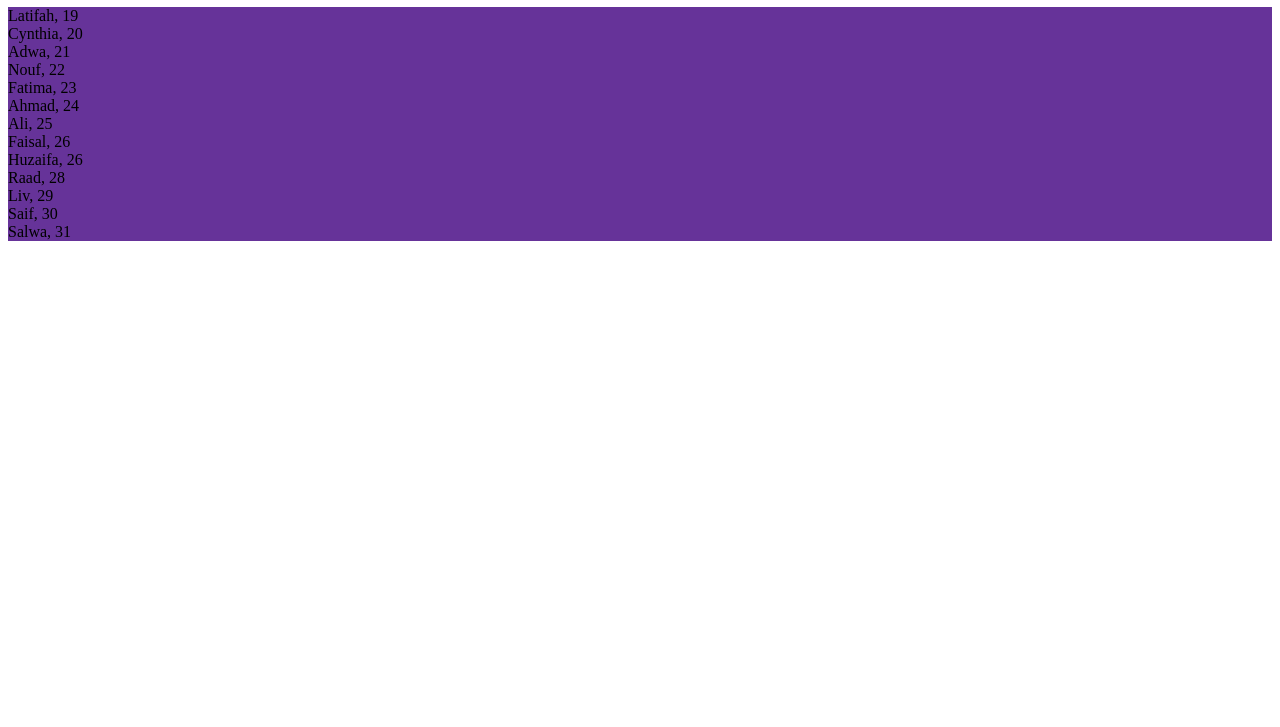
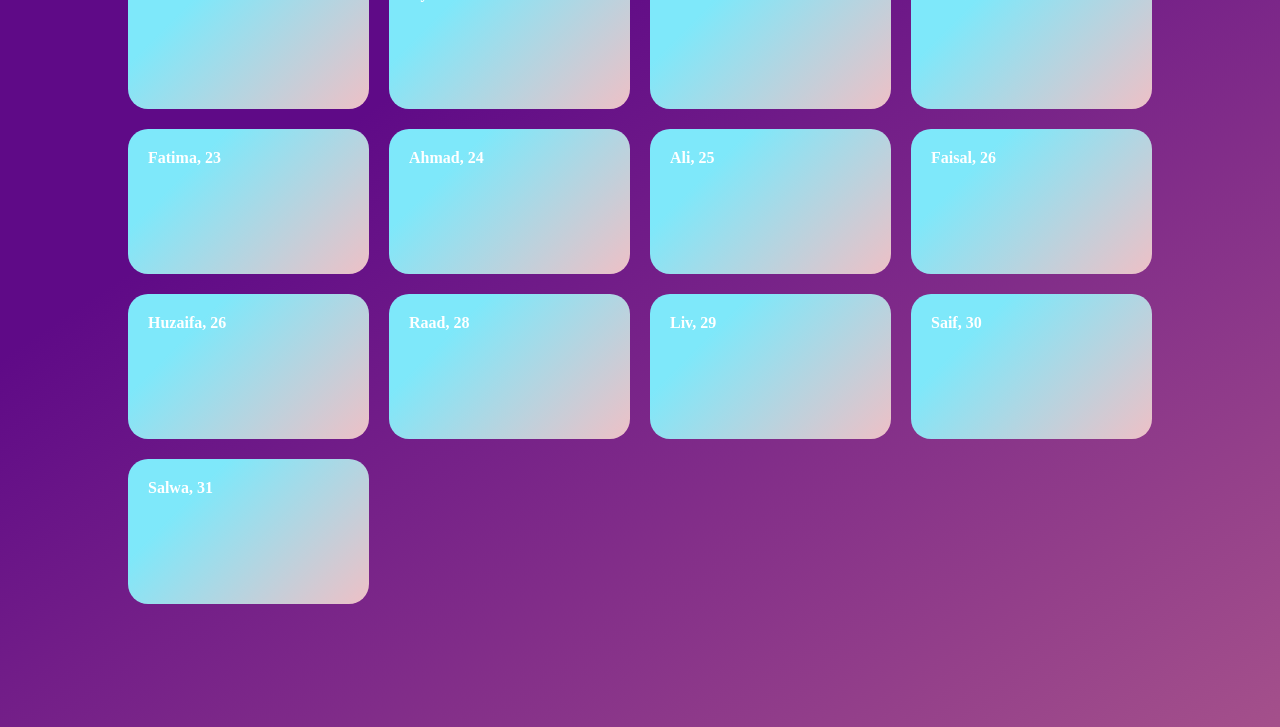
Before and after one commit to Latifahal/Squad, a plain HTML site: page index.html in a window 1280 px wide. Shown: the part 73-800 px from the top of the page. Drawn offline with Linux system fonts and the light colour scheme.

Commit message:
code added

```diff
--- a/index.html
+++ b/index.html
@@ -10,7 +10,7 @@
     <h1>Squad</h1>
 
 
-    <div id="data-cont"></div>
+    <div id="data-cont" class="grid-container"></div>
 </body>
 
 <script src="./app.js"></script>
--- a/style.css
+++ b/style.css
@@ -1,5 +1,50 @@
-.highlight {
-    background-color: rebeccapurple;
-    display:grid;
+* {
+    box-sizing: border-box;
+    margin: 0;
+    padding: 0;
+}
+body{
+    background-color: #a4508b;
+    background-image: linear-gradient(326deg, #a4508b 0%, #5f0a87 74%);
+    height: 100vh;
+}
+
+
+.grid-container {
+    display: grid;
+    width: 80%;
+    height: 80vh;
+    margin: auto;
+    border-radius: 20px;
+    grid-template-columns: 1fr 1fr 1fr 1fr;
+    grid-gap: 20px;
+
+
+
 
 }
+
+.highlight {
+    border-radius: 20px;
+    padding: 20px;
+    background-color: #eec0c6;
+    background-image: linear-gradient(315deg, #eec0c6 0%, #7ee8fa 74%);
+
+    color: white;
+    font-weight: bold;
+
+}
+
+@media screen and (min-width: 360px) and (max-width: 550px) {
+
+    .grid-container {
+       grid-template-columns: 1fr;
+    }
+}
+
+@media screen and (min-width: 550px) and (max-width: 800px) {
+
+    .grid-container {
+       grid-template-columns: 1fr 1fr;
+    }
+}
```
